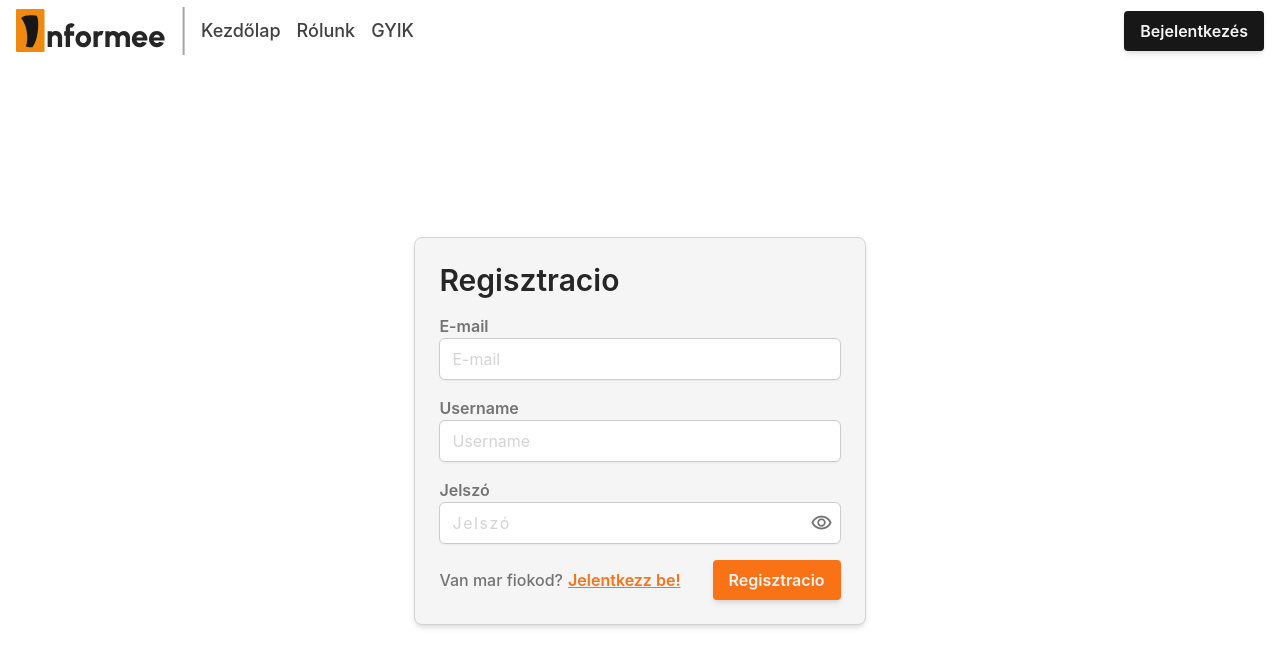
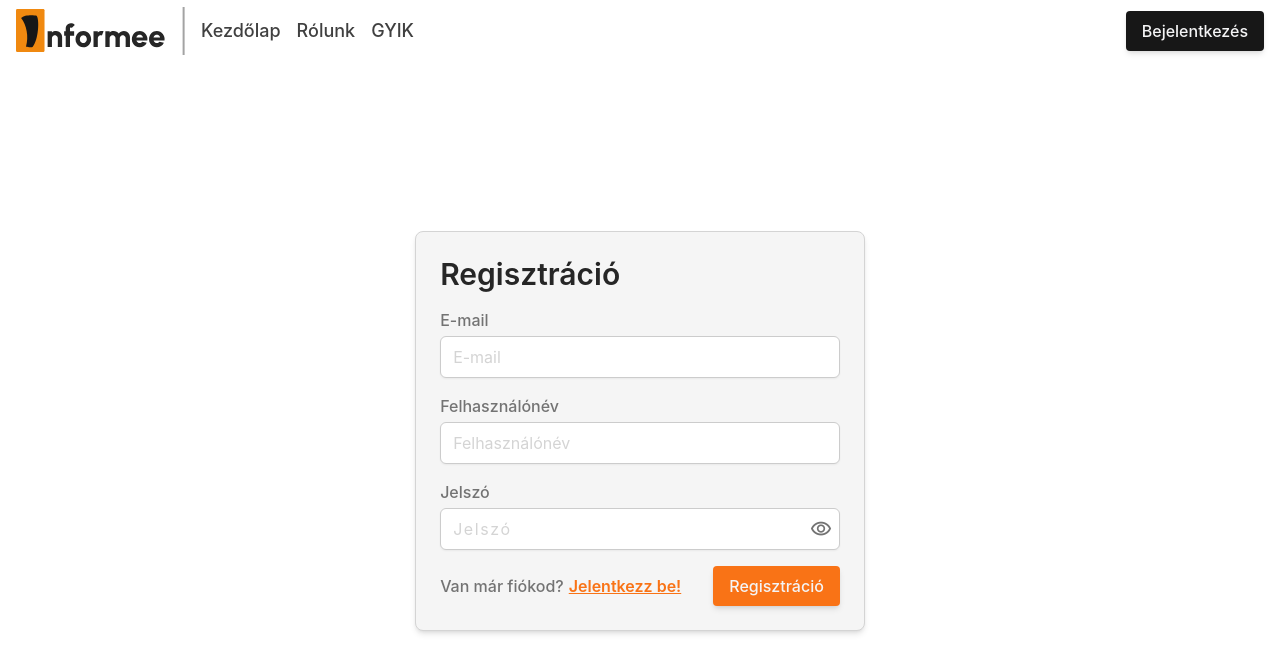
Before and after one commit to WR0NGTH3HU4/Informee, a Vue app: page /regisztracio in a window 1280 px wide. Shown: the top 672 px of the page. Built offline with nearby package versions, Linux system fonts and the light colour scheme; what tailwindcss-animated would draw is missing.

Commit message:
ekezetek + design finomitasok

```diff
--- a/src/components/Button.vue
+++ b/src/components/Button.vue
@@ -3,7 +3,7 @@ defineProps(['text', 'type', 'click']);
 </script>
 
 <template>
-    <button class="shadow-md" :class="type" @click="click">{{ text }}</button>
+    <button class="shadow-md font-[500]" :class="type" @click="click">{{ text }}</button>
 </template>
 
 <style scoped>
--- a/src/views/Bejelentkezes.vue
+++ b/src/views/Bejelentkezes.vue
@@ -43,7 +43,7 @@ onMounted(() => {
       class="flex flex-col p-6 bg-neutral-100 shadow-md justify-between items-center content-center border border-neutral-300 rounded-lg gap-4"
     >
       <div class="w-full flex justify-start">
-        <h1 class="text-neutral-800 text-3xl" id="Title">Bejelentkezés</h1>
+        <h1 class="text-neutral-800 text-3xl font-semibold">Bejelentkezés</h1>
       </div>
       <div class="InputContainer">
         <h3 class="inputName">E-mail</h3>
@@ -81,7 +81,7 @@ onMounted(() => {
 }
 
 .inputName {
-  @apply text-neutral-500 mb-1;
+  @apply text-neutral-500 mb-1 font-medium;
 }
 
 .passwdCon {
--- a/src/views/Kezdolap.vue
+++ b/src/views/Kezdolap.vue
@@ -14,7 +14,7 @@ import { RouterLink} from 'vue-router'
     <div class="flex flex-row justify-evenly content-center items-center h-full">
 
       <div class="flex flex-col w-[600px] gap-8">
-        <h1 class="text-neutral-800 text-6xl">Mert a tudás mindenkinek jár</h1>
+        <h1 class="text-neutral-800 text-6xl font-urbanist leading-[70px] font-[500]">Mert a tudás mindenkinek jár</h1>
         <p class="text-neutral-700 font-normal">Az Informee Magyarország legújabb tudás-orientált fórumja. Oszd meg a saját vázlataid, tételeid és válogass közösségünk könyvtárából. Ha esetleg kérdésed lenne, nézd meg a gyakran ismételt kérdések oldalunkat <RouterLink to="/faq"><b>itt.</b></RouterLink></p>
         <span class="text-neutral-500 font-medium flex flex-row items-center gap-4">
           <RouterLink to="bejelentkezes">
--- a/src/views/Regisztracio.vue
+++ b/src/views/Regisztracio.vue
@@ -58,15 +58,15 @@
     <main class="flex justify-center items-center h-full">
         <div class="flex flex-col p-6 bg-neutral-100 shadow-md justify-between items-center content-center border border-neutral-300 rounded-lg gap-4">
             <div class="w-full flex justify-start">
-                <h1 class="text-neutral-800 text-3xl" id="Title">Regisztracio</h1>
+                <h1 class="text-neutral-800 text-3xl font-semibold">Regisztráció</h1>
             </div>
             <div class="InputContainer">
                 <h3 class="inputName">E-mail</h3>
                 <Input type="text" id="email" placeholder="E-mail" v-model="email"/>
             </div>
             <div class="InputContainer">
-                <h3 class="inputName">Username</h3>
-                <Input type="text" id="username" placeholder="Username" v-model="userName"/>
+                <h3 class="inputName">Felhasználónév</h3>
+                <Input type="text" id="username" placeholder="Felhasználónév" v-model="userName"/>
             </div>
             <div class="InputContainer">
                 <h3 class="inputName">Jelszó</h3>
@@ -84,8 +84,8 @@
                 </div>
             </div>
             <div class="flex flex-row justify-between content-center items-center w-full gap-8">
-                <h5 class="text-neutral-500 font-medium flex flex-row">Van mar fiokod?<RouterLink to="Bejelentkezes"><h5 class="text-orange-500 underline" id="Reg">Jelentkezz be!</h5></RouterLink></h5>
-                <Button text="Regisztracio" type="primary" @click.prevent="onSignUp"></Button>
+                <h5 class="text-neutral-500 font-medium flex flex-row">Van már fiókod?<RouterLink to="Bejelentkezes"><h5 class="text-orange-500 underline" id="Reg">Jelentkezz be!</h5></RouterLink></h5>
+                <Button text="Regisztráció" type="primary" @click.prevent="onSignUp"></Button>
             </div>
         </div>
     </main>
@@ -96,7 +96,7 @@
         @apply w-full flex flex-col justify-center content-center;
     }
     .inputName{
-        @apply text-neutral-500;
+        @apply text-neutral-500 mb-1 font-medium;
     }
     .passwdCon {
   @apply flex flex-row justify-between content-center items-center w-full relative;
```
